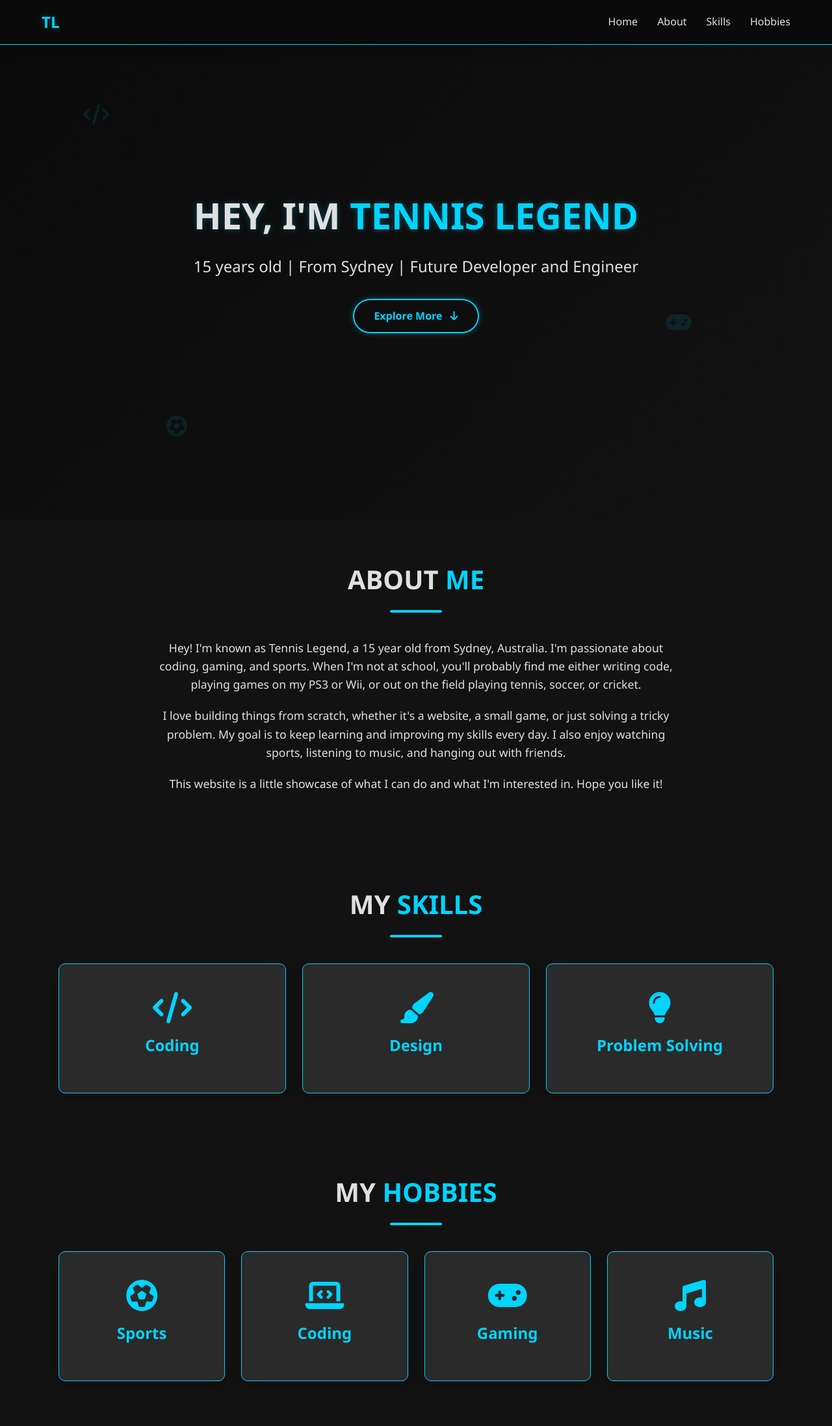
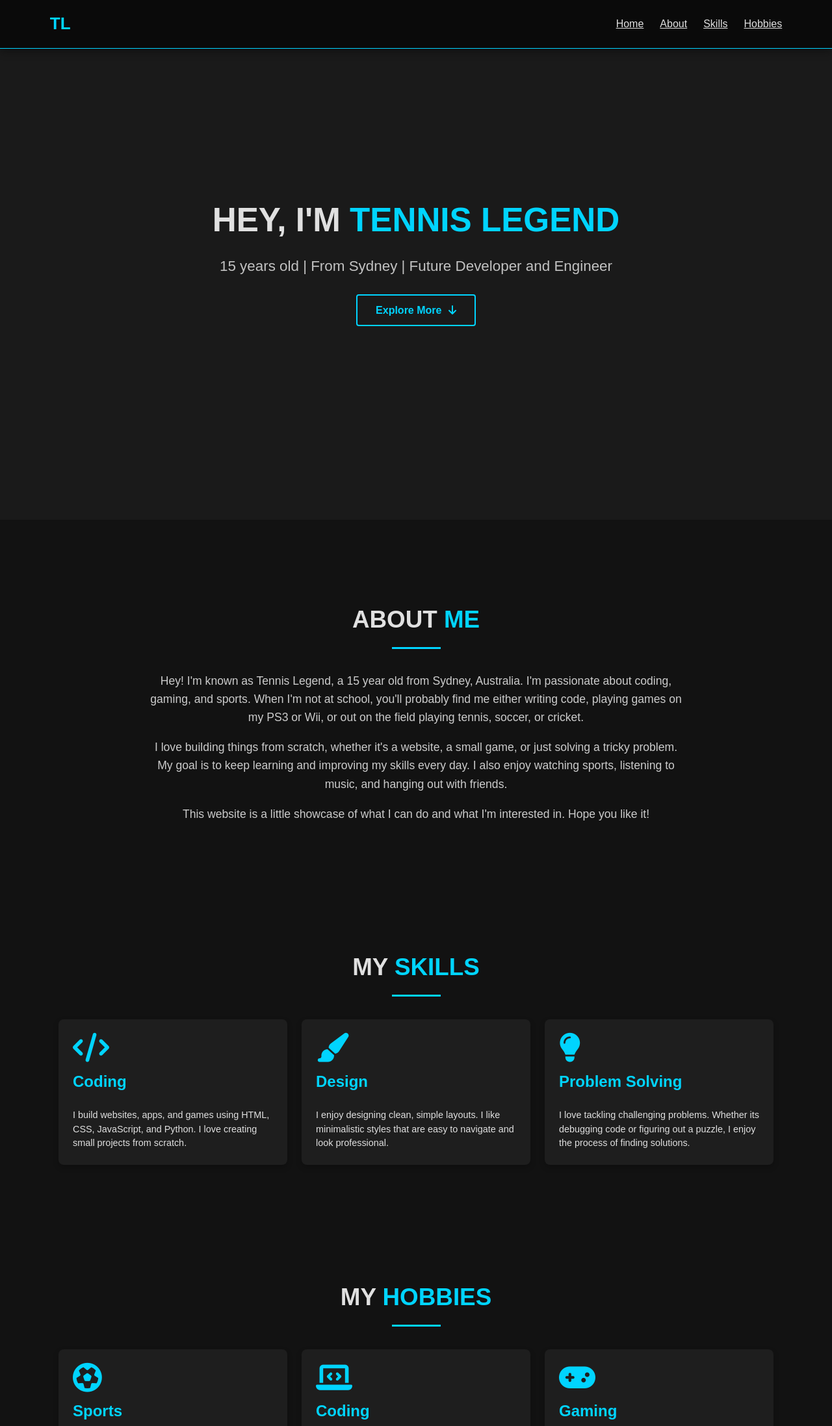
Before and after one commit to tennis-legend1/Tennis-Legend---The-Website, a plain HTML site: page index.html in a window 1280 px wide. Shown: the top 2195 px of the page at 65% size. Drawn offline with Linux system fonts and the light colour scheme.

Commit message:
Redid the CSS from scratch, as well as edited a few things in the HTML and README

```diff
--- a/index.html
+++ b/index.html
@@ -61,7 +61,6 @@
                             <h3>Coding</h3>
                         </div>
                         <div class="flip-card-back">
-                            <h3>Coding</h3>
                             <p>I build websites, apps, and games using HTML, CSS, JavaScript, and Python. I love creating small projects from scratch.</p>
                         </div>
                     </div>
@@ -74,7 +73,6 @@
                             <h3>Design</h3>
                         </div>
                         <div class="flip-card-back">
-                            <h3>Design</h3>
                             <p>I enjoy designing clean, simple layouts. I like minimalistic styles that are easy to navigate and look professional.</p>
                         </div>
                     </div>
@@ -87,7 +85,6 @@
                             <h3>Problem Solving</h3>
                         </div>
                         <div class="flip-card-back">
-                            <h3>Problem Solving</h3>
                             <p>I love tackling challenging problems. Whether its debugging code or figuring out a puzzle, I enjoy the process of finding solutions.</p>
                         </div>
                     </div>
@@ -109,7 +106,6 @@
                             <h3>Sports</h3>
                         </div>
                         <div class="flip-card-back">
-                            <h3>Sports</h3>
                             <p>I play tennis, soccer, and cricket. Tennis is my favorite as I love the intensity and strategy of the game.</p>
                         </div>
                     </div>
@@ -122,7 +118,6 @@
                             <h3>Coding</h3>
                         </div>
                         <div class="flip-card-back">
-                            <h3>Coding</h3>
                             <p>I spend a lot of time coding. I love building websites, small games, and experimenting with new technologies.</p>
                         </div>
                     </div>
@@ -135,7 +130,6 @@
                             <h3>Gaming</h3>
                         </div>
                         <div class="flip-card-back">
-                            <h3>Gaming</h3>
                             <p>I play on PS3 and Wii. My favorite games are action and adventure ones. Gaming is a great way to relax and have fun.</p>
                         </div>
                     </div>
@@ -148,7 +142,6 @@
                             <h3>Music</h3>
                         </div>
                         <div class="flip-card-back">
-                            <h3>Music</h3>
                             <p>I love listening to music while I code or play games. It helps me focus and get into the zone.</p>
                         </div>
                     </div>
@@ -159,7 +152,7 @@
 
     <!-- FOOTER -->
     <footer>
-        <p>© 2026 Tennis Legend | Sydney, Australia | Made with <i class="fas fa-heart"></i> and <i class="fas fa-code"></i></p>
+        <p>© 2026 Tennis Legend | Sydney, Australia
     </footer>
 
     <!-- Mobile menu toggle -->
--- a/style.css
+++ b/style.css
@@ -1,9 +1,11 @@
-/* ===== RESET & BASE ===== */
-* {
-    margin: 0;
-    padding: 0;
-    box-sizing: border-box;
-    font-family: 'Segoe UI', Tahoma, Geneva, Verdana, sans-serif;
+.flip-card-back h3 {
+    font-size: 1.4rem;
+    margin-bottom: 6px;
+    color: #00d4ff;
+}
+
+.home-content h1 span {
+    color: #00d4ff;
 }
 
 body {
@@ -13,35 +15,70 @@ body {
     overflow-x: hidden;
 }
 
-a {
-    text-decoration: none;
-    color: inherit;
+.flip-card-front h3 {
+    font-size: 1.5rem;
+    margin-bottom: 12px;
+    color: #00d4ff;
 }
 
-.container {
-    width: 90%;
-    max-width: 1100px;
-    margin: 0 auto;
-    padding: 60px 0;
+.burger {
+    display: none;
+    font-size: 20px;
+    cursor: pointer;
+    color: #00d4ff;
 }
 
-/* ===== COLORS (DARK MODE + BLUE/RED) ===== */
-:root {
-    --primary: #00d4ff;   /* Blue */
-    --secondary: #ff3e3e; /* Red */
-    --dark: #121212;      /* Dark background */
-    --darker: #0a0a0a;    /* Even darker */
-    --light: #2a2a2a;     /* Light dark */
-    --white: #e0e0e0;     /* Off-white text */
-    --shadow: 0 4px 15px rgba(0, 0, 0, 0.3);
-    --glow: 0 0 10px rgba(0, 212, 255, 0.3);
+.flip-card-inner {
+    width: 100%;
+    height: 100%;
 }
 
-/* ===== NAVBAR ===== */
+.btn:hover {
+    background: #00d4ff;
+    color: #0a0a0a;
+    transform: translateY(-2px);
+}
+
+.nav-links a {
+    font-weight: 500;
+    transition: 0.3s;
+    color: #e0e0e0;
+}
+
+.about-content p {
+    font-size: 1.1rem;
+    color: #e0e0e0;
+    margin-bottom: 18px;
+    opacity: 0.9;
+}
+
+.flip-card-front i {
+    font-size: 2.8rem;
+    color: #00d4ff;
+    margin-bottom: 10px;
+}
+
+* {
+    margin: 0;
+    padding: 0;
+    box-sizing: border-box;
+    font-family: Arial, sans-serif;
+}
+
+h2 span {
+    color: #00d4ff;
+}
+
+.cards-grid {
+    display: grid;
+    grid-template-columns: repeat(auto-fit, minmax(260px, 1fr));
+    gap: 22px;
+}
+
 nav {
-    background-color: var(--darker);
-    box-shadow: var(--shadow);
-    padding: 15px 5%;
+    background-color: #0a0a0a;
+    box-shadow: 0 4px 12px rgba(0, 0, 0, 0.4);
+    padding: 16px 6%;
     display: flex;
     justify-content: space-between;
     align-items: center;
@@ -49,332 +86,152 @@ nav {
     width: 100%;
     top: 0;
     z-index: 1000;
-    border-bottom: 1px solid var(--primary);
+    border-bottom: 1px solid #00d4ff;
+}
+
+.home-content p {
+    font-size: 1.4rem;
+    margin-bottom: 25px;
+    opacity: 0.85;
+}
+
+.flip-card {
+    background: #1e1e1e;
+    width: 100%;
+    min-height: 200px;
+    border-radius: 8px;
+    padding: 22px;
+    box-shadow: 0 4px 10px rgba(0,0,0,0.2);
+    transition: transform 0.25s;
+}
+
+.about-content {
+    max-width: 820px;
+    margin: 0 auto;
+    text-align: center;
+}
+
+.flip-card-back p {
+    font-size: 0.9rem;
+    color: #e0e0e0;
+    line-height: 1.5;
 }
 
 .logo {
-    font-size: 24px;
+    font-size: 26px;
     font-weight: bold;
-    color: var(--primary);
-    text-shadow: var(--glow);
+    color: #00d4ff;
+}
+
+.home {
+    height: 100vh;
+    display: flex;
+    align-items: center;
+    justify-content: center;
+    background-color: #1a1a1a;
+    color: #e0e0e0;
+    text-align: center;
+    padding: 0 20px;
 }
 
 .nav-links {
     display: flex;
     list-style: none;
-    gap: 30px;
-}
-
-.nav-links a {
-    font-weight: 500;
-    transition: 0.3s;
-    position: relative;
-    color: var(--white);
-}
-
-.nav-links a:hover {
-    color: var(--primary);
-    text-shadow: var(--glow);
-}
-
-.nav-links a::after {
-    content: '';
-    position: absolute;
-    bottom: -5px;
-    left: 0;
-    width: 0;
-    height: 2px;
-    background: var(--primary);
-    transition: 0.3s;
-}
-
-.nav-links a:hover::after {
-    width: 100%;
-}
-
-.burger {
-    display: none;
-    font-size: 20px;
-    cursor: pointer;
-    color: var(--primary);
-}
-
-/* ===== Home ===== */
-.home {
-    height: 100vh;
-    display: flex;
-    align-items: center;
-    justify-content: center;
-    background: linear-gradient(135deg, var(--darker), var(--dark));
-    color: var(--white);
-    text-align: center;
-    position: relative;
-    overflow: hidden;
-    padding: 0 20px;
-}
-
-.home-content h1 {
-    font-size: 3.5rem;
-    margin-bottom: 15px;
-    text-shadow: var(--glow);
-    animation: fadeInDown 1s ease-out;
-}
-
-.home-content h1 span {
-    color: var(--primary);
-}
-
-.home-content p {
-    font-size: 1.5rem;
-    margin-bottom: 30px;
-    opacity: 0.9;
-    animation: fadeInUp 1s ease-out 0.3s forwards;
-    opacity: 0;
+    gap: 25px;
 }
 
 .btn {
     display: inline-block;
     background: transparent;
-    color: var(--primary);
-    padding: 12px 30px;
-    border-radius: 50px;
+    color: #00d4ff;
+    padding: 10px 28px;
+    border-radius: 4px;
     font-weight: bold;
-    transition: 0.3s;
-    border: 2px solid var(--primary);
-    box-shadow: var(--glow);
-    animation: fadeInUp 1s ease-out 0.6s forwards;
-    opacity: 0;
+    transition: 0.25s;
+    border: 2px solid #00d4ff;
+    text-decoration: none;
 }
 
-.btn:hover {
-    background: var(--primary);
-    color: var(--darker);
-    transform: translateY(-3px);
-    box-shadow: 0 0 20px rgba(0, 212, 255, 0.5);
+h2 {
+    font-size: 2.3rem;
+    margin-bottom: 35px;
+    text-align: center;
+    color: #e0e0e0;
 }
 
-.btn i {
-    margin-left: 8px;
+.nav-links a:hover {
+    color: #00d4ff;
 }
 
-/* Floating icons in home */
-.floating-icons {
-    position: absolute;
-    width: 100%;
-    height: 100%;
-    top: 0;
-    left: 0;
-    pointer-events: none;
-    overflow: hidden;
-}
-
-.floating-icons i {
-    position: absolute;
-    font-size: 2rem;
-    color: var(--primary);
-    opacity: 0.1;
-    animation: float 15s infinite linear;
-}
-
-.floating-icons i:nth-child(1) {
-    top: 20%;
-    left: 10%;
-    animation-delay: 0s;
-}
-
-.floating-icons i:nth-child(2) {
-    top: 60%;
-    left: 80%;
-    animation-delay: 5s;
-}
-
-.floating-icons i:nth-child(3) {
-    top: 80%;
-    left: 20%;
-    animation-delay: 10s;
-}
-
-/* ===== ANIMATIONS ===== */
-@keyframes fadeInDown {
-    from {
-        opacity: 0;
-        transform: translateY(-20px);
-    }
-    to {
-        opacity: 1;
-        transform: translateY(0);
-    }
-}
-
-@keyframes fadeInUp {
-    from {
-        opacity: 0;
-        transform: translateY(20px);
-    }
-    to {
-        opacity: 1;
-        transform: translateY(0);
-    }
-}
-
-/* ===== HEADINGS ===== */
-h2 {
-    font-size: 2.5rem;
-    margin-bottom: 40px;
-    text-align: center;
-    color: var(--white);
-    position: relative;
-}
-
-h2 span {
-    color: var(--primary);
+.flip-card:hover {
+    transform: translateY(-4px);
+    background: #252525;
 }
 
 h2::after {
     content: '';
     display: block;
-    width: 80px;
-    height: 4px;
-    background: var(--primary);
-    margin: 15px auto;
-    border-radius: 2px;
+    width: 75px;
+    height: 3px;
+    background: #00d4ff;
+    margin: 12px auto;
 }
 
-/* ===== ABOUT ===== */
-.about-content {
-    max-width: 800px;
-    margin: 0 auto;
-    text-align: center;
+.btn i {
+    margin-left: 6px;
 }
 
-.about-content p {
-    font-size: 1.1rem;
-    color: var(--white);
-    margin-bottom: 20px;
-    opacity: 0.9;
-    animation: fadeInUp 1s ease-out forwards;
-    opacity: 0;
-}
-
-.about-content p:nth-child(1) {
-    animation-delay: 0.3s;
-}
-
-.about-content p:nth-child(2) {
-    animation-delay: 0.6s;
-}
-
-.about-content p:nth-child(3) {
-    animation-delay: 0.9s;
-}
-
-/* ===== FLIP CARDS ===== */
-.cards-grid {
-    display: grid;
-    grid-template-columns: repeat(auto-fit, minmax(250px, 1fr));
-    gap: 25px;
-    perspective: 1000px;
-}
-
-.flip-card {
-    background: transparent;
-    width: 100%;
-    height: 200px;
-    perspective: 1000px;
-    cursor: pointer;
-}
-
-.flip-card-inner {
-    position: relative;
-    width: 100%;
-    height: 100%;
-    text-align: center;
-    transition: transform 0.6s;
-    transform-style: preserve-3d;
-    border-radius: 10px;
-    box-shadow: var(--shadow);
-}
-
-.flip-card:hover .flip-card-inner {
-    transform: rotateY(180deg);
-}
-
-.flip-card-front, .flip-card-back {
-    position: absolute;
-    width: 100%;
-    height: 100%;
-    backface-visibility: hidden;
-    border-radius: 10px;
-    padding: 20px;
-    display: flex;
-    flex-direction: column;
-    align-items: center;
-    justify-content: center;
-    background: var(--light);
-    border: 1px solid var(--primary);
-    color: var(--white);
+.container {
+    width: 88%;
+    max-width: 1100px;
+    margin: 0 auto;
+    padding: 50px 0;
 }
 
 .flip-card-back {
-    transform: rotateY(180deg);
-    background: var(--darker);
-    border: 1px solid var(--secondary);
+    margin-top: 10px;
+    padding-top: 10px;
 }
 
-.flip-card-front i {
-    font-size: 3rem;
-    color: var(--primary);
-    margin-bottom: 15px;
-    transition: transform 0.3s;
+.home-content h1 {
+    font-size: 3.2rem;
+    margin-bottom: 12px;
 }
 
-.flip-card:hover .flip-card-front i {
-    transform: scale(1.1);
-}
-
-.flip-card-front h3, .flip-card-back h3 {
-    font-size: 1.5rem;
-    margin-bottom: 10px;
-    color: var(--primary);
-}
-
-.flip-card-back p {
-    font-size: 0.9rem;
-    color: var(--white);
-    opacity: 0.9;
-    line-height: 1.5;
-    padding: 0 10px;
-}
-
-/* ===== FOOTER ===== */
 footer {
-    background: var(--darker);
-    color: var(--white);
+    background: #0a0a0a;
+    color: #e0e0e0;
     text-align: center;
-    padding: 20px;
-    margin-top: 40px;
-    border-top: 1px solid var(--primary);
+    padding: 25px;
+    margin-top: 50px;
+    border-top: 1px solid #00d4ff;
 }
 
 footer i {
-    color: var(--primary);
-    margin: 0 5px;
+    color: #00d4ff;
 }
 
-/* ===== MOBILE ===== */
+.floating-icons {
+    display: none;
+}
+
+.about, .skills, .hobbies {
+    padding-top: 75px;
+}
+
 @media (max-width: 768px) {
     .nav-links {
         position: fixed;
-        top: 70px;
+        top: 65px;
         left: -100%;
         width: 100%;
-        height: calc(100vh - 70px);
-        background: var(--darker);
+        height: calc(100vh - 65px);
+        background: #0a0a0a;
         flex-direction: column;
         align-items: center;
         justify-content: center;
-        gap: 30px;
-        transition: 0.5s;
+        gap: 25px;
+        transition: 0.4s;
     }
 
     .nav-links.active {
@@ -386,22 +243,18 @@ footer i {
     }
 
     .home-content h1 {
-        font-size: 2.5rem;
+        font-size: 2.2rem;
     }
 
     .home-content p {
-        font-size: 1.2rem;
+        font-size: 1.1rem;
     }
 
     .about-content p {
         font-size: 1rem;
     }
 
-    .flip-card {
-        height: 180px;
-    }
-
     .flip-card-front i {
-        font-size: 2.5rem;
+        font-size: 2.3rem;
     }
 }
```
Also changed, not shown: 1 other file.
